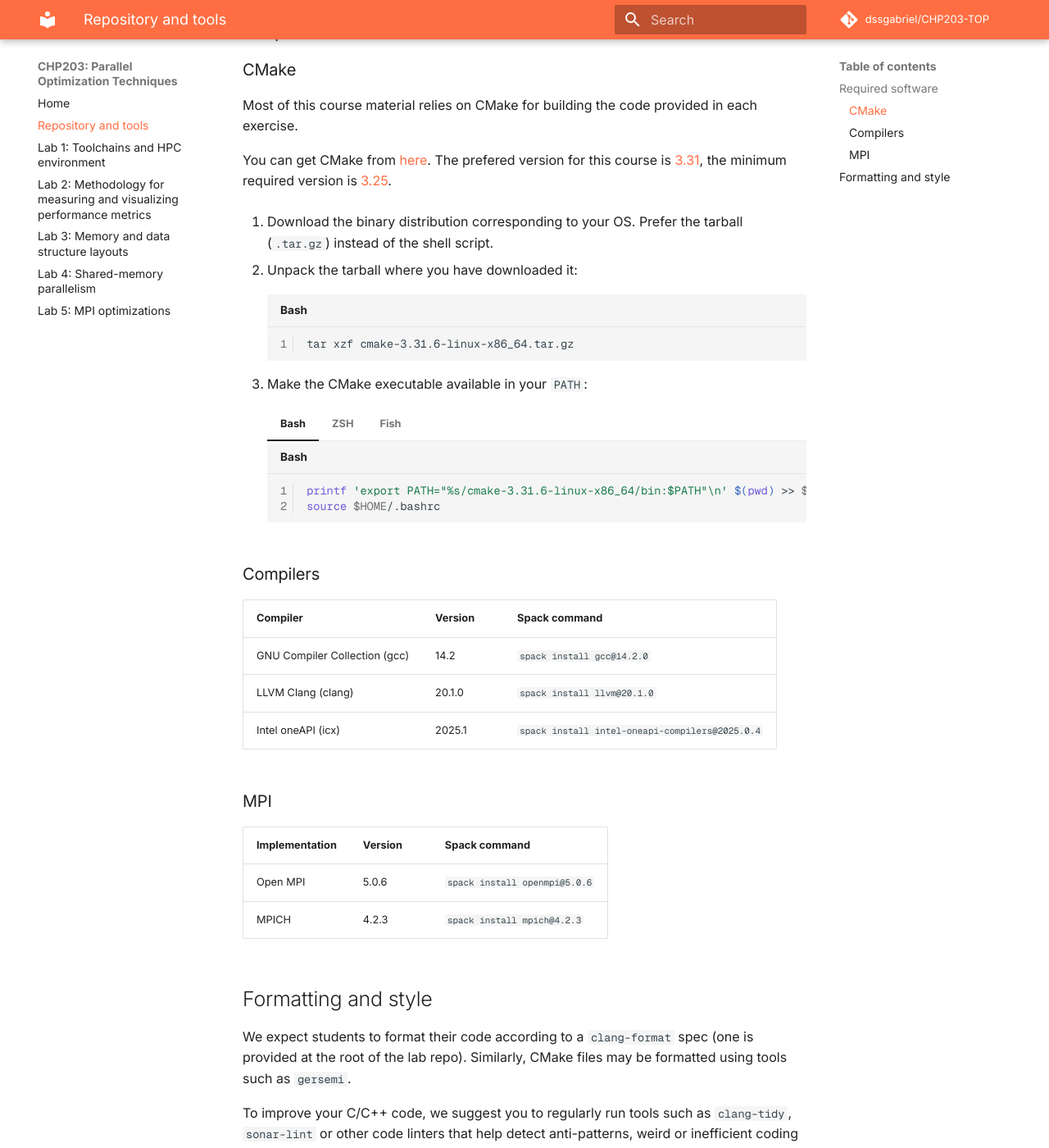
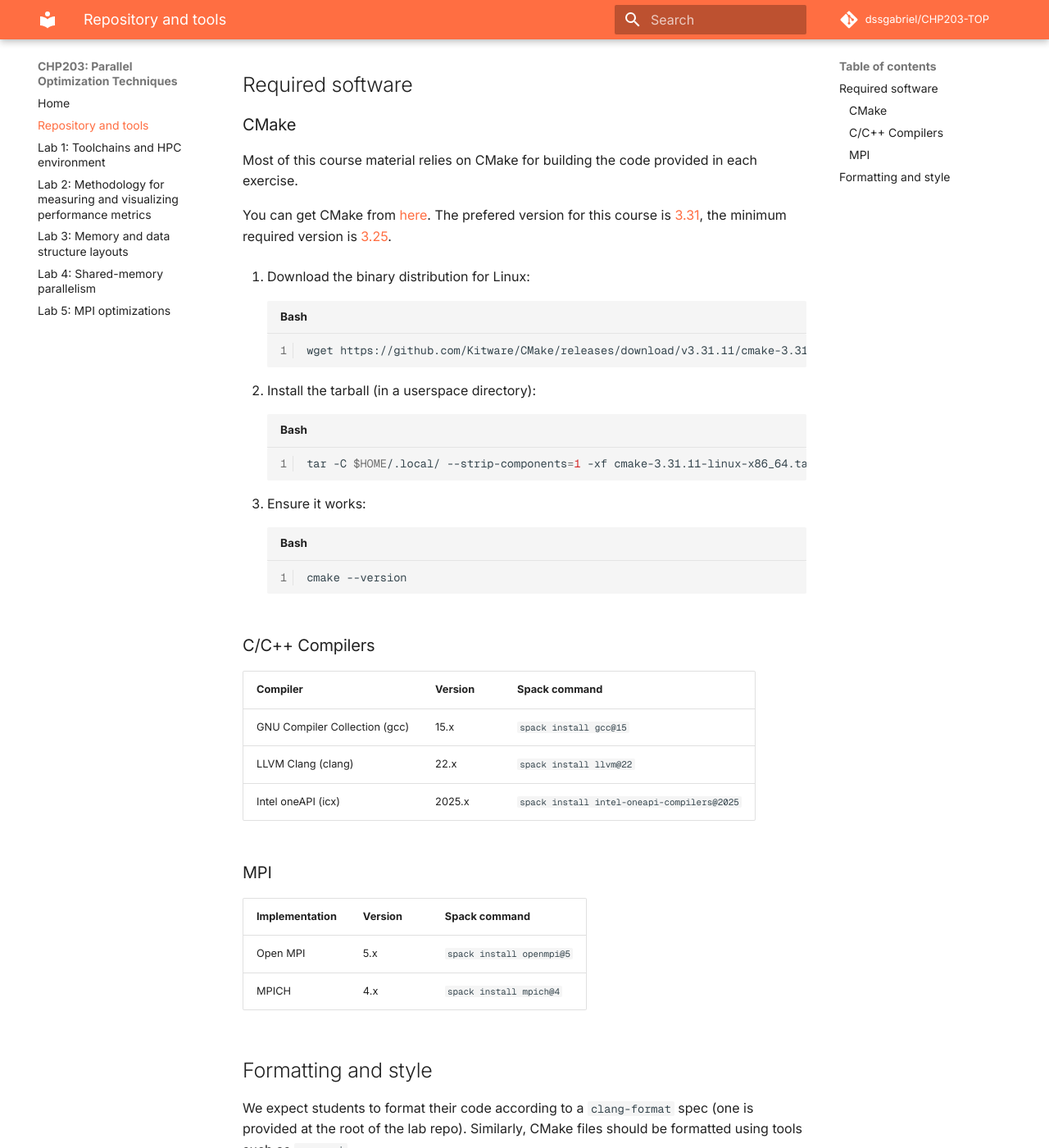
Before and after one commit to dssgabriel/CHP203-TOP, an MkDocs documentation site: the page built from docs/repository_and_tools.md, in a window 1280 px wide and 1400 px high, scrolled down 361 px. Shown: the whole window at 82% size. Built offline with MkDocs 1.6.1 and Material for MkDocs 9.7.7, drawn with Linux system fonts in a browser that asks for light colours; comment, search, counter and statistics services are not loaded; some of the changed text lies outside the part shown.

Commit message:
chore: update tools

````diff
--- a/docs/repository_and_tools.md
+++ b/docs/repository_and_tools.md
@@ -1,6 +1,8 @@
 # Repository and tools
 
-The lab material for this course is available on the following [GitHub repository](https://github.com/dssgabriel/TOP-25).
+The lab material for this course is available on the following [GitHub repository](https://github.com/dssgabriel/TOP-26).
+
+This course expects students to use a Linux machine. If you are running another operating systems, please borrow a _Cartable Numerique_ by the administration.
 
 Most of the software used throught in this course can be easily installed via your Linux distribution package manager (e.g. `apt` on Ubuntu/Debian, `dnf` on RedHat-like, `pacman`/`paru` on Arch-like, etc.), or using the [Spack Package Manager](https://spack.readthedocs.io/en/latest/index.html).
 
@@ -17,61 +19,44 @@ You can get CMake from [here](https://cmake.org/download/). The prefered version
 [3.31](https://cmake.org/cmake/help/v3.31/release/3.31.html), the minimum required version is
 [3.25](https://cmake.org/cmake/help/v3.25/release/3.25.html).
 
-1. Download the binary distribution corresponding to your OS. Prefer the tarball (`.tar.gz`) instead of the shell
-script.
-
-2. Unpack the tarball where you have downloaded it:
+1. Download the binary distribution for Linux:
 ```sh
-tar xzf cmake-3.31.6-linux-x86_64.tar.gz
+wget https://github.com/Kitware/CMake/releases/download/v3.31.11/cmake-3.31.11-linux-x86_64.tar.gz
 ```
 
-3. Make the CMake executable available in your `PATH`:
+2. Install the tarball (in a userspace directory):
+```sh
+tar -C $HOME/.local/ --strip-components=1 -xf cmake-3.31.11-linux-x86_64.tar.gz
+```
 
-    === "Bash"
+3. Ensure it works:
+```sh
+cmake --version
+```
 
-        ```bash
-        printf 'export PATH="%s/cmake-3.31.6-linux-x86_64/bin:$PATH"\n' $(pwd) >> $HOME/.bashrc
-        source $HOME/.bashrc
-        ```
-
-    === "ZSH"
-
-        ```sh
-        printf 'export PATH="%s/cmake-3.31.6-linux-x86_64/bin:$PATH"\n' $(pwd) >> $HOME/.zshrc
-        source $HOME/.zshrc
-        ```
-
-    === "Fish"
-
-        ```fish
-        printf 'set --export --prepend PATH %s/cmake-3.31.6-linux-x86_64/bin\n' $(pwd) >> $XDG_CONFIG_HOME/fish/config.fish
-        source $XDG_CONFIG_HOME/fish/config.fish
-        ```
-
-
-### Compilers
+### C/C++ Compilers
 
 Compiler | Version | Spack command
 --- | --- | ---
-GNU Compiler Collection (gcc) | 14.2 | `spack install gcc@14.2.0`
-LLVM Clang (clang) | 20.1.0 | `spack install llvm@20.1.0`
-Intel oneAPI (icx) | 2025.1 | `spack install intel-oneapi-compilers@2025.0.4`
+GNU Compiler Collection (gcc) | 15.x | `spack install gcc@15`
+LLVM Clang (clang) | 22.x | `spack install llvm@22`
+Intel oneAPI (icx) | 2025.x | `spack install intel-oneapi-compilers@2025`
 
 ### MPI
 
 Implementation | Version | Spack command
 --- | --- | ---
-Open MPI | 5.0.6 | `spack install openmpi@5.0.6`
-MPICH | 4.2.3 | `spack install mpich@4.2.3`
+Open MPI | 5.x | `spack install openmpi@5`
+MPICH | 4.x | `spack install mpich@4`
 
 
 ## Formatting and style
 
-We expect students to format their code according to a `clang-format` spec (one is provided at the root of the lab repo). Similarly, CMake files may be formatted using tools such as `gersemi`.
+We expect students to format their code according to a `clang-format` spec (one is provided at the root of the lab repo). Similarly, CMake files should be formatted using tools such as `gersemi`.
 
 To improve your C/C++ code, we suggest you to regularly run tools such as `clang-tidy`, `sonar-lint` or other code linters that help detect anti-patterns, weird or inefficient coding styles, and suggest ways of writing more idiomatic C/C++.
 
-You can also take a look at popular and battle-tested code style guidelines such as:
+You should also look into popular and battle-tested code style guidelines:
 
 - [C++ Core Guidelines](https://isocpp.github.io/CppCoreGuidelines/CppCoreGuidelines)
 - [Google C++ Style Guide](https://google.github.io/styleguide/cppguide.html)
````
Also changed, not shown: 1 other file.
